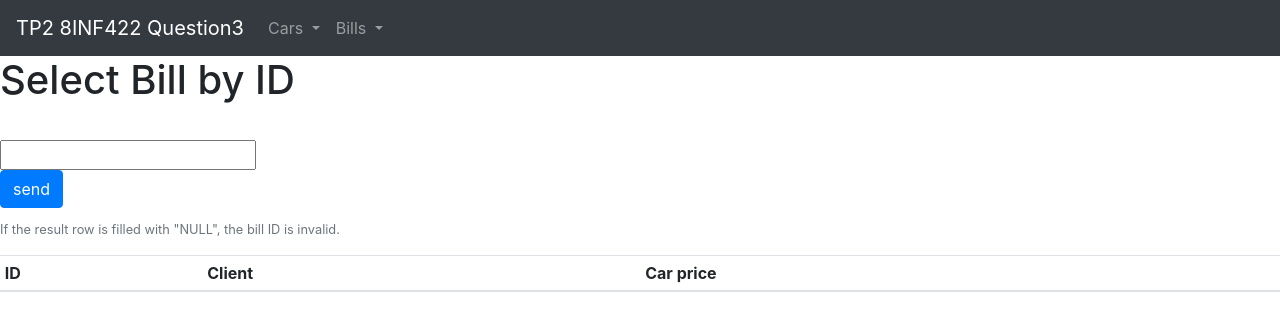
After one commit to map555/8INF422HomeWork2, a Django app: page /bills/billbyid in a window 1280 px wide. The commit adds this page. Shown: the top 331 px of the page. Run offline with Django 3.2, Linux system fonts and the light colour scheme; lists and menus that the app fills with data are empty; some libraries are stand-ins or nearby versions.

Commit message:
added create car and bill by id

```diff
--- a/Question3/Question3/urls.py
+++ b/Question3/Question3/urls.py
@@ -22,10 +22,15 @@ from django.conf import settings
 urlpatterns = [
     path('admin/', admin.site.urls),
     path('',views.Home,name="home"),
+    path('bills/billbyid', views.BillByIDHome, name="bill_by_id_home"),
     path('car/carbyid',views.CarByIDHome,name="car_by_id_home"),
     path('ajax/get_car_info_by_id',views.get_car_info_by_id,name="get_car_info_by_id"),
+    path('ajax/get_bill_info_by_id', views.get_bill_info_by_id, name="get_bill_info_by_id"),
     path('bills/create_bill',views.BillFormView,name="create_bill"),
-    path('ajax/create_bill',views.PostBillForm,name="post_bill")
+    path('cars/create_car', views.CarFormView, name="create_car"),
+    path('ajax/create_bill',views.PostBillForm,name="post_bill"),
+    path('ajax/create_car', views.CarFormView, name="post_car"),
+    path('cars/car_created', views.CarCreated, name="car_created")
 
 
 
--- a/Question3/TP2Q3/views.py
+++ b/Question3/TP2Q3/views.py
@@ -5,37 +5,42 @@ from TP2Q3.models import *
 from TP2Q3.forms import *
 from django.http import JsonResponse
 from django.core.exceptions import ObjectDoesNotExist
-from django.core import  serializers
+from django.shortcuts import redirect
+from django.core import serializers
 from django.core.serializers.json import DjangoJSONEncoder
+
+
 # Create your views here.
 
 def Home(request):
-    return render(request,"MenuBar.html")
+    return render(request, "MenuBar.html")
+
 
 def CarByIDHome(request):
     return render(request, "CarByID.html")
 
+
 def get_car_info_by_id(request):
     if request.method == "GET" and request.is_ajax():
 
-        requestCar=None
+        requestCar = None
 
-        #try to get the car
+        # try to get the car
         try:
-            requestCar=Car.objects.get(id=request.GET.get("car_id"),sold=False)
+            requestCar = Car.objects.get(id=request.GET.get("car_id"), sold=False)
         except(ObjectDoesNotExist):
-            requestCar=None
+            requestCar = None
 
-        if(requestCar!=None):
-            car_info={'manufacturer':requestCar.manufacturer,
-                    'model':requestCar.model,
-                    'cartrim':requestCar.trim,
-                    'mileage':requestCar.mileage,
-                    'caryear':requestCar.year,
-                    'carweight':requestCar.weight,
-                    'condition':requestCar.condition,
-                    'carcolor':requestCar.color,
-                    'price':requestCar.price}
+        if (requestCar != None):
+            car_info = {'manufacturer': requestCar.manufacturer,
+                        'model': requestCar.model,
+                        'cartrim': requestCar.trim,
+                        'mileage': requestCar.mileage,
+                        'caryear': requestCar.year,
+                        'carweight': requestCar.weight,
+                        'condition': requestCar.condition,
+                        'carcolor': requestCar.color,
+                        'price': requestCar.price}
         else:
             car_info = {'manufacturer': "NULL",
                         'model': "NULL",
@@ -49,70 +54,110 @@ def get_car_info_by_id(request):
 
         return JsonResponse({"car_info": car_info}, status=200)
 
-    return JsonResponse({"success":False}, status=400)
+    return JsonResponse({"success": False}, status=400)
+
+
+def BillByIDHome(request):
+    return render(request, "BillByID.html")
+
+def CarCreated(request):
+    return render(request, "success.html")
+
+
+def get_bill_info_by_id(request):
+    if request.method == "GET" and request.is_ajax():
+
+        requestBill = None
+
+        # try to get the car
+        try:
+            requestBill = Bill.objects.get(id=request.GET.get("bill_id"))
+        except(ObjectDoesNotExist):
+            requestBill = None
+
+        if (requestBill != None):
+            requestCar = Car.objects.get(id=requestBill.Car.id)
+            bill_info = {'id': requestBill.id,
+                         'clientName': requestBill.clientName,
+                         'carPrice': requestCar.price}
+        else:
+            bill_info = {'id': "NULL",
+                         'clientName': "NULL",
+                         'carPrice': "NULL"}
+
+        return JsonResponse({"bill_info": bill_info}, status=200)
+
+    return JsonResponse({"success": False}, status=400)
+
 
 def CarByManufacturer(request, CarManufacturer):
-
-    cars=Car.objects.filter(manufacturer=CarManufacturer).order__by('model').values('model',
-            'trim','mileage','year','weight','condition','color','price')
+    cars = Car.objects.filter(manufacturer=CarManufacturer).order__by('model').values('model',
+                                                                                      'trim', 'mileage', 'year',
+                                                                                      'weight', 'condition', 'color',
+                                                                                      'price')
 
 
-def BillByID(request,billID):
-    bill=Bill.objects.filter(id=billID).select_related('Car').values('clientName','Car__manufacturer',
-            'Car__model','Car__trim','Car__mileage','Car__year','Car__weight','Car__condition','Car__color','Car__price')
+def BillByID(request, billID):
+    bill = Bill.objects.filter(id=billID).select_related('Car').values('clientName', 'Car__manufacturer',
+                                                                       'Car__model', 'Car__trim', 'Car__mileage',
+                                                                       'Car__year', 'Car__weight', 'Car__condition',
+                                                                       'Car__color', 'Car__price')
 
 
-
-
-
+def CarFormView(request):
+    if request.method == "POST":
+        carForm = AddCarForm(request.POST)
+        if carForm.is_valid():
+            newCar = carForm.save(commit=False)
+            newCar.save()
+            return redirect('http://localhost:8000/cars/car_created')
+    else:
+        carForm = AddCarForm()
+    return render(request, 'CreateCar.html', {"form": carForm})
 
 
 def BillFormView(request):
-    billForm=BillForm()
-    return render(request,'CreateBill.html',{"billform":billForm})
-
+    billForm = BillForm()
+    return render(request, 'CreateBill.html', {"billform": billForm})
 
 
 def PostBillForm(request):
     status = 400
     if request.method == "POST" and request.is_ajax():
-        requestCarID=request.POST['carId']
-        requestBuyerName=request.POST['buyerName']
+        requestCarID = request.POST['carId']
+        requestBuyerName = request.POST['buyerName']
 
-        requestCar=None
+        requestCar = None
 
+        # Try to get the car of the form.
+        try:
+            requestCar = Car.objects.get(id=requestCarID)
+        except (ObjectDoesNotExist):
+            requestCar = None  # requestCar is affected to "None" if objects.get return an "ObjectDoesNotExist" exception
 
-        #Try to get the car of the form.
-        try:
-            requestCar=Car.objects.get(id=requestCarID)
-        except (ObjectDoesNotExist):
-            requestCar=None #requestCar is affected to "None" if objects.get return an "ObjectDoesNotExist" exception
+        # Check if the
+        if (requestCar != None):
 
-
-
-        #Check if the
-        if (requestCar!=None ):
-
-            #Check if the car is sold
-            if (requestCar.sold!=True):
+            # Check if the car is sold
+            if (requestCar.sold != True):
                 requestCar.sold = True
                 requestCar.save()
-                newBill=Bill()
-                newBill.clientName=requestBuyerName
-                newBill.Car=requestCar
+                newBill = Bill()
+                newBill.clientName = requestBuyerName
+                newBill.Car = requestCar
                 newBill.save()
 
-                status=201# request status
-                return JsonResponse({"requestsuccess":True, "status":status}, status=status)#valid good request
+                status = 201  # request status
+                return JsonResponse({"requestsuccess": True, "status": status}, status=status)  # valid good request
 
 
             else:
-                status=206
-                return JsonResponse({"requestsuccess":False, "status":status}, status=status)#car was found but sold is true
+                status = 206
+                return JsonResponse({"requestsuccess": False, "status": status},
+                                    status=status)  # car was found but sold is true
 
         else:
-            status=206
-            return JsonResponse({"requestsuccess":False,"status":204}, status=status)#car was not found
+            status = 206
+            return JsonResponse({"requestsuccess": False, "status": 204}, status=status)  # car was not found
 
-
-    return JsonResponse({"requestsuccess":False,"status":status},status=status)#bad request
+    return JsonResponse({"requestsuccess": False, "status": status}, status=status)  # bad request
--- /dev/null
+++ b/Question3/static/js/BillByID.js
@@ -0,0 +1,32 @@
+$(document).ready(function (){
+
+                  //Get query result on submit
+            $('#send_bill_id').on('click', function(e){
+
+
+                e.preventDefault();
+                var bill_id=document.getElementById("bill_id").value;
+
+                $.ajax({
+                        type: "GET",
+                        url:"/ajax/get_bill_info_by_id",
+                        data: {bill_id:bill_id},
+                        success:function(response){
+
+
+
+                            console.log("It works")
+                            $("#resulttable tbody").html(`<tr>
+                                <td id="IDResult">${response.bill_info.id}</td>
+                                <td id="ClientResult">${response.bill_info.clientName}</td>
+                                <td id="CarResult">${response.bill_info.carPrice}</td>
+                                </tr>`)
+
+                        },
+                        error : function(response){
+                            console.log("It's not working")
+                            console.log(response)
+                         }
+            })
+            })
+        });
--- /dev/null
+++ b/Question3/templates/BillByID.html
@@ -0,0 +1,28 @@
+{% extends "SelectByID.html" %}
+{% load static %}
+{% block titleValue %}Select Bill by ID{% endblock %}
+
+{% block labelID %}billIDLabel{% endblock %}
+
+{% block inputID %}bill_id{% endblock %}
+
+{% block messageInputValue %}Insert bill ID here{% endblock %}
+
+{% block submitButtonID %}send_bill_id{% endblock %}
+
+{% block helpContent %}If the result row is filled with "NULL", the bill ID is invalid.{% endblock %}
+
+{% block tableHead %}
+
+    <th scope="col">ID</th>
+    <th scope="col">Client</th>
+    <th scope="col">Car price</th>
+
+{% endblock %}
+
+
+{% block script %}
+    <script  src="{% static 'js/BillByID.js' %}"></script>
+
+
+{% endblock %}
--- a/Question3/templates/MenuBar.html
+++ b/Question3/templates/MenuBar.html
@@ -24,7 +24,7 @@
           Cars
         </a>
         <div class="dropdown-menu" aria-labelledby="navbarDropdown">
-          <a class="dropdown-item" href="#">Add a car</a>
+          <a class="dropdown-item" href="{% url 'create_car' %}">Add a car</a>
           <a class="dropdown-item" href="{% url 'car_by_id_home' %}">Select cars by ID</a>
           <a class="dropdown-item" href="#">Select cars by manufacturer</a>
         </div>
@@ -35,7 +35,7 @@
         </a>
         <div class="dropdown-menu" aria-labelledby="navbarDropdown">
           <a class="dropdown-item" href="{% url 'create_bill' %}">Add a bill</a>
-          <a class="dropdown-item" href="#">Select bills by ID</a>
+          <a class="dropdown-item" href="{% url 'bill_by_id_home' %}">Select bills by ID</a>
           <a class="dropdown-item" href="#">Select bills by client</a>
         </div>
       </li>
```
Also changed, not shown: Question3/TP2Q3/forms.py (+8 -0 lines), Question3/templates/CreateCar.html (added, +18 -0 lines), Question3/templates/success.html (added, +9 -0 lines).
